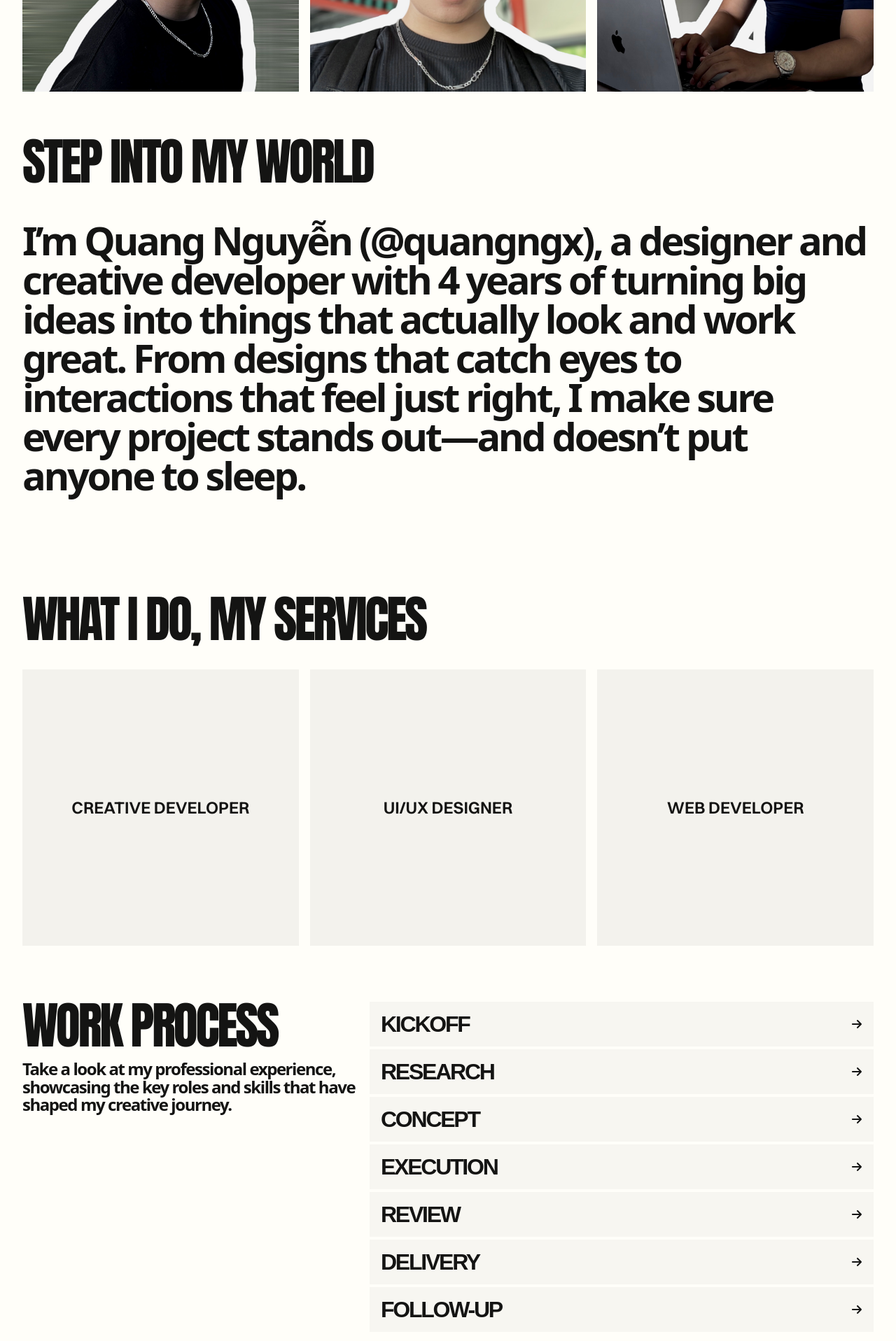
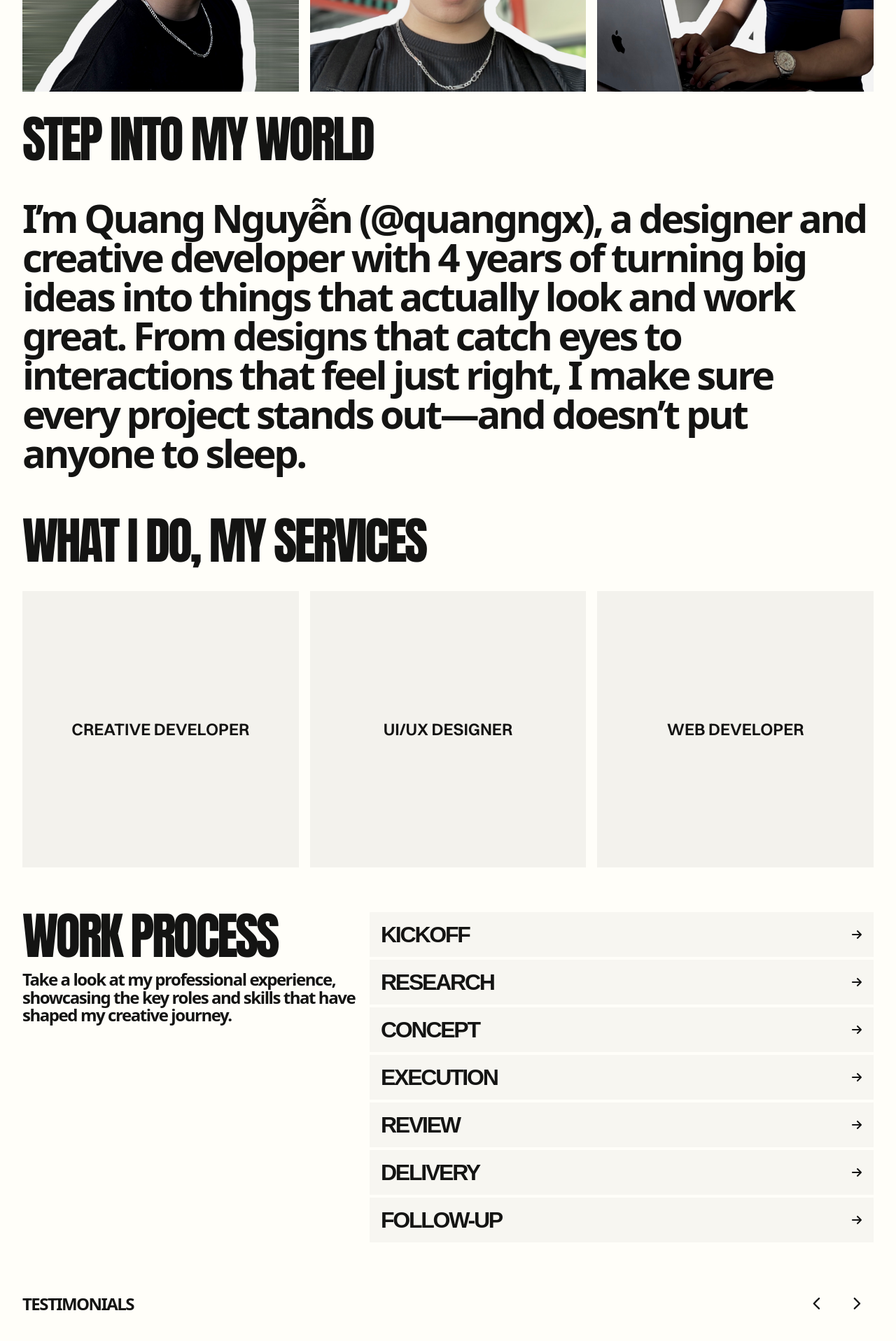
Before and after one commit to quangngx/qx-portfolio, a Next.js app: page /about in a window 1280 px wide. Shown: the part 680-2597 px from the top of the page at 70% size. Built offline with nearby package versions, Linux system fonts and the light colour scheme.

Commit message:
update spacing

```diff
--- a/app/about/page.tsx
+++ b/app/about/page.tsx
@@ -4,6 +4,7 @@ import {Footer, Services, Testimonials} from "@/components";
 import {aboutPhotos} from "@/constants";
 import Image from "next/image";
 import {MyProcess} from "@/components/About/Process";
+import {Intro} from "@/components/About/Hero";
 
 export default function AboutPage() {
     return (
@@ -24,17 +25,7 @@ export default function AboutPage() {
                     ))}
                 </div>
             </section>
-            <section className={"relative max-w-[95%] mx-auto py-[3em] md:py-[4rem]"}>
-                <h2 className="uppercase text-[2.5em] xl:text-[4.5em] font-anton tracking-[-.0475em] leading-[1] lg:font-medium">
-                    Step into my world
-                </h2>
-                <p className={"pt-[16px] xl:pt-[48px]" +
-                    " paragraph-3-5em"}>
-                    I’m Quang Nguyễn (@quangngx), a designer and creative developer with 4 years of turning big ideas
-                    into things that actually look and work great. From designs that catch eyes to interactions that
-                    feel just right, I make sure every project stands out—and doesn’t put anyone to sleep.
-                </p>
-            </section>
+            <Intro/>
             <Services/>
             <MyProcess/>
             <Testimonials/>
--- a/components/About/Hero.tsx
+++ b/components/About/Hero.tsx
@@ -1,12 +1,15 @@
-export const  Hero = ()=> {
+export const  Intro = ()=> {
     return (
-        <div>
-            <p className="text-[3em] font-anton tracking-[-.0475em] leading-[0.94] md:text-[3.5em] lg:text-[6vw] lg:font-medium">
-                A Glimpse Into What Fuels My Vision & Inspires my Projects
+        <section className={"relative max-w-[95%] mx-auto py-[2em] md:py-[2em]"}>
+            <h2 className="uppercase text-[2.5em] xl:text-[4.5em] font-anton tracking-[-.0475em] leading-[1] lg:font-medium">
+                Step into my world
+            </h2>
+            <p className={"pt-[16px] xl:pt-[48px]" +
+                " paragraph-3-5em"}>
+                I’m Quang Nguyễn (@quangngx), a designer and creative developer with 4 years of turning big ideas
+                into things that actually look and work great. From designs that catch eyes to interactions that
+                feel just right, I make sure every project stands out—and doesn’t put anyone to sleep.
             </p>
-            <p className="font-switzer font-semibold tracking-[-.065em] text-[1.25em] xl:text-[1.66vw]">
-                Blending Expert Craft and Creative Vision to Drive Lasting Business Success
-            </p>
-        </div>
+        </section>
     );
 }
--- a/components/About/Process.tsx
+++ b/components/About/Process.tsx
@@ -12,7 +12,7 @@ export const MyProcess = () => {
     };
 
     return (
-        <section className="relative max-w-[95%] mx-auto flex flex-col lg:flex-row lg:gap-4">
+        <section className="relative max-w-[95%] mx-auto flex flex-col lg:flex-row lg:gap-4 py-[2em]">
             {/* Left Section */}
             <div className="lg:basis-[40%]">
                 <h2 className="uppercase text-[2.5em] font-anton tracking-[-.0475em] leading-[0.94] xl:text-[4.5em] lg:font-medium">
--- a/components/About/Services.tsx
+++ b/components/About/Services.tsx
@@ -4,7 +4,7 @@ import Image from "next/image";
 
 export const Services = () => {
     return (
-        <section className={"relative max-w-[95%] mx-auto py-[5em]"}>
+        <section className={"relative max-w-[95%] mx-auto py-[2em]"}>
             <h2 className="uppercase text-[2.5em] font-anton tracking-[-.0475em] leading-[0.94] xl:text-[4.5em] lg:font-medium">
                 What I do, my services
             </h2>
--- a/components/Carousel/Testimonials.tsx
+++ b/components/Carousel/Testimonials.tsx
@@ -10,7 +10,7 @@ import useEmblaCarousel from 'embla-carousel-react'
 import {testimonials} from "@/constants";
 import TestimonialItem from "@/components/Carousel/TestimonialItem";
 
-const Testtimonials = () => {
+const Testimonials = () => {
     const [emblaRef, emblaApi] = useEmblaCarousel({align: 'start', dragFree: true, loop: true}, [Autoplay()])
 
     const onNavButtonClick = useCallback((emblaApi: EmblaCarouselType) => {
@@ -33,7 +33,7 @@ const Testtimonials = () => {
     } = usePrevNextButtons(emblaApi, onNavButtonClick)
 
     return (
-        <section className="max-w-[95%] mx-auto ">
+        <section className="max-w-[95%] mx-auto py-[2em] ">
             <div className={"flex justify-between items-center mb-[32px]"}>
                 <h2
                     className="all-caps-paragraph-1-5em text-center ">
@@ -57,4 +57,4 @@ const Testtimonials = () => {
     )
 }
 
-export default Testtimonials
+export default Testimonials
```
